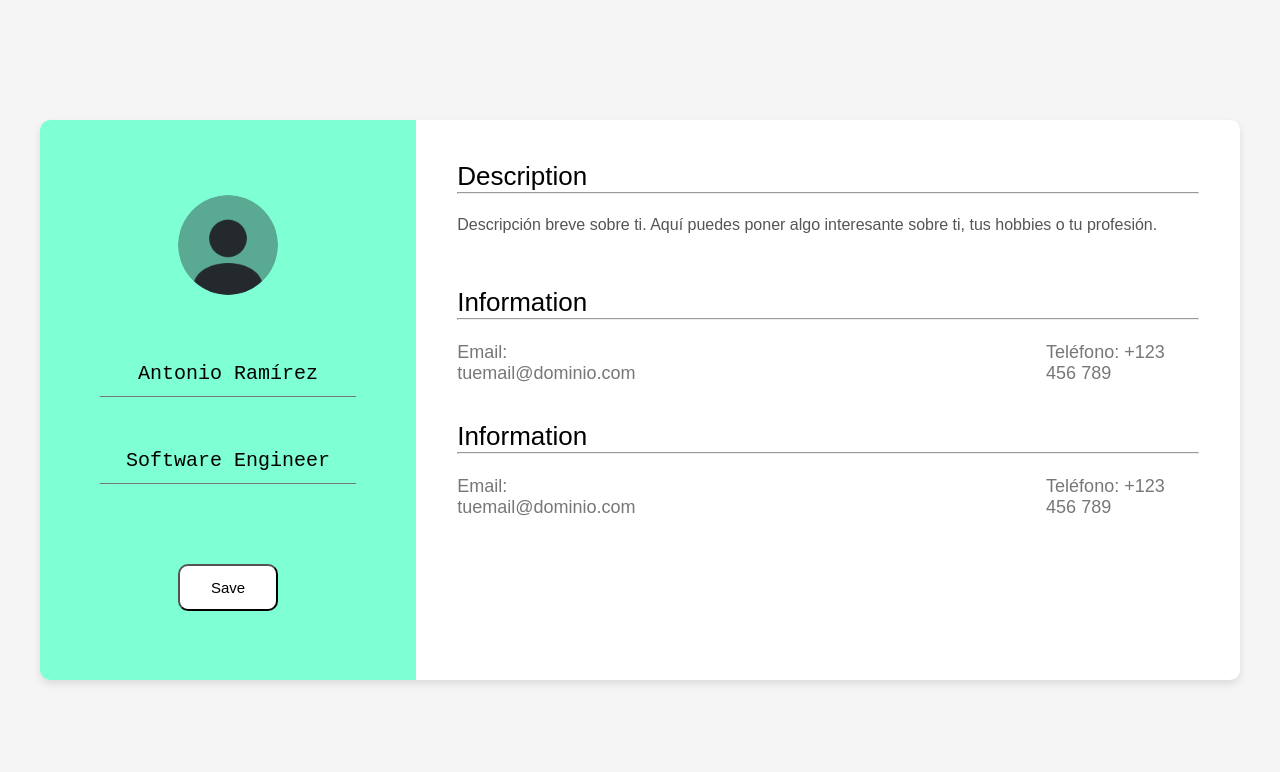
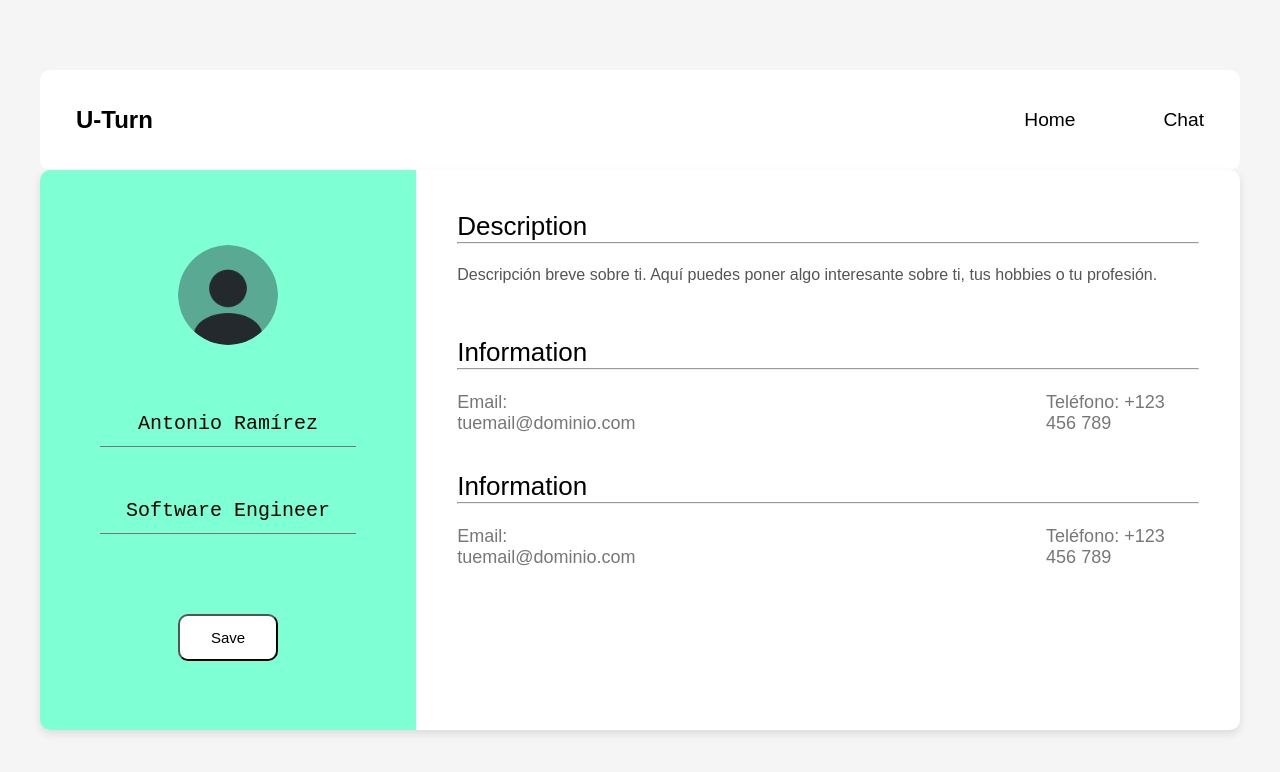
Before and after one commit to ZenelXO/UrTurn, a website: page frontend/src/profile/profile.html in a window 1280 px wide. Drawn offline with Linux system fonts and the light colour scheme.

Commit message:
Another issue fixed

```diff
--- a/frontend/src/profile/profile.html
+++ b/frontend/src/profile/profile.html
@@ -7,7 +7,19 @@
     <link rel="stylesheet" href="../../styles-sheets/profile/profile.css">
 </head>
 <body>
-    <div class="perfil">
+    <div class="mainBodyContainer">
+        <header>
+            <div class="mainHeader">
+            <h1 class="logo">U-Turn</h1>
+            <ul class="nav-menu">
+                <li><a href="../../../index.html">Home</a></li>
+                <li><a href="../../src/chat/chat.html">Chat</a></li>
+            </ul>
+            </div>
+        </header>
+
+        <div class="perfil">
+
         <div class="leftProfile">
             <img src="../../data/profileImage.png" alt="Foto de Perfil" class="imagen-perfil">
             <textarea class="nameArea">Antonio Ramírez</textarea>
@@ -38,5 +50,6 @@
             </div>
         </div>
     </div>
+    </div>
 </body>
 </html>
--- a/frontend/styles-sheets/profile/profile.css
+++ b/frontend/styles-sheets/profile/profile.css
@@ -12,6 +12,36 @@ body {
     align-items: center;
     height: 100vh;
 }
+
+  .mainBodyContainer{
+    margin: 0;
+    padding: 0;
+  }
+
+  .mainHeader{
+    background-color: white;
+    border-radius: 10px;
+    display: flex;
+    justify-content: space-between;
+    align-items: center;
+  }
+
+  .logo{
+    margin: 3%;
+  }
+
+  .nav-menu{
+    display: flex;
+    gap: 5.5rem;
+    list-style: none;
+    margin: 3%;
+  }
+
+  .nav-menu a{
+    text-decoration: none;
+    color: black;
+    font-size: 1.2rem;
+  }
 
 .perfil {
     background-color: white;
```
